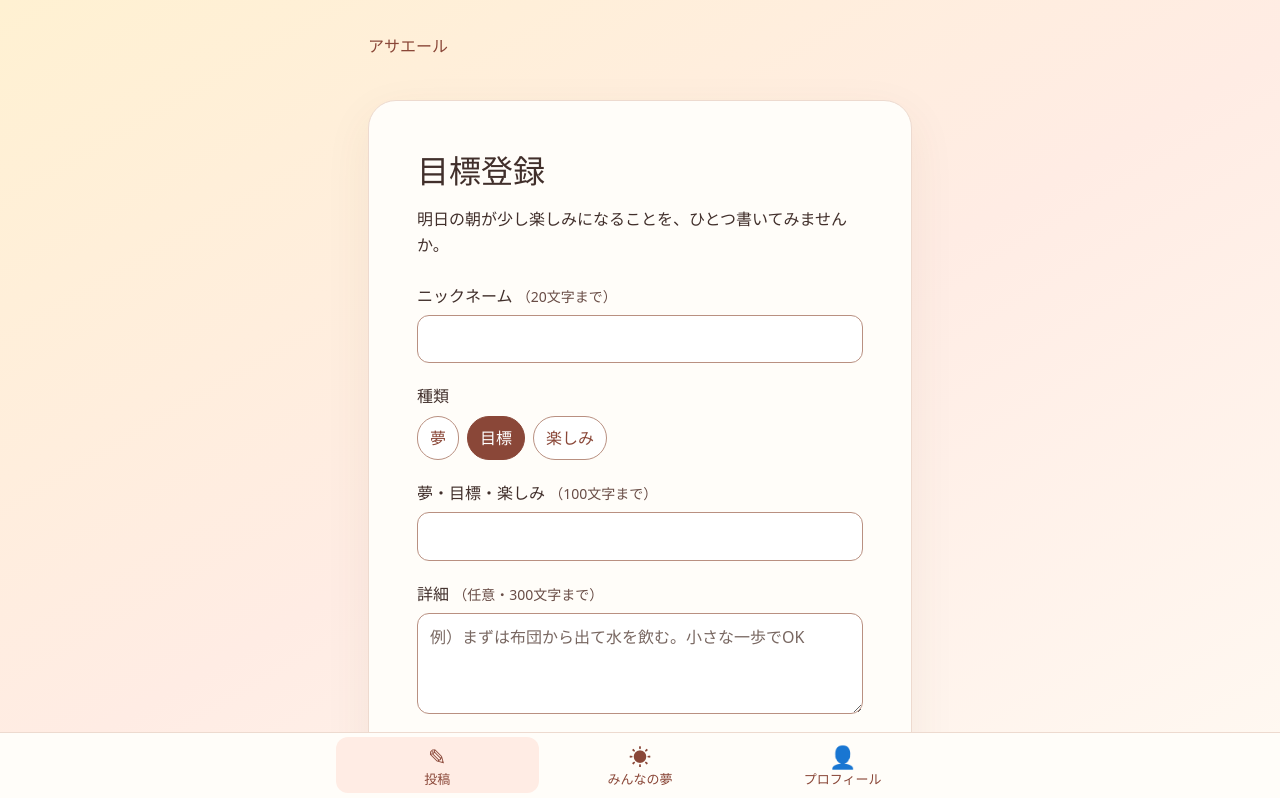
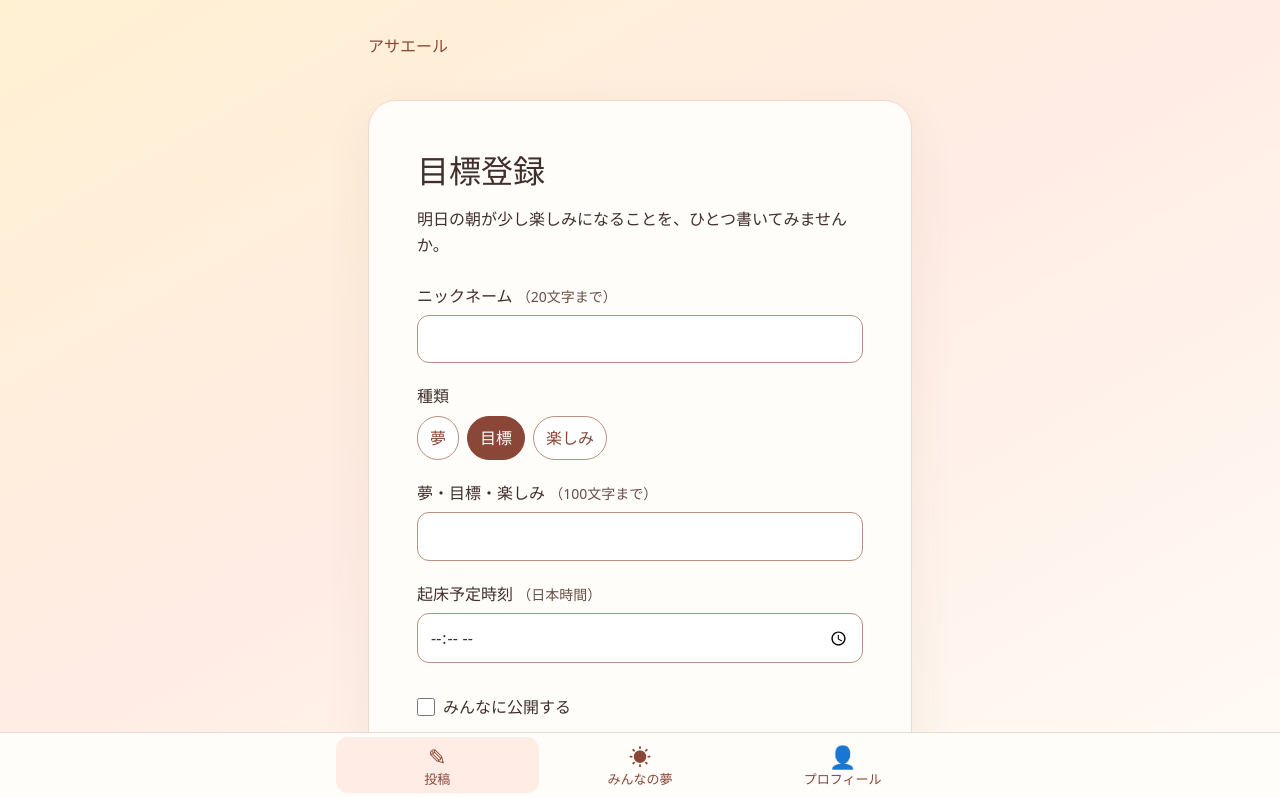
Before and after one commit to Ke-san0705/Asayell, a React (Vite) app: page / in a window 1280 px wide. Shown: the top 798 px of the page. Built offline with nearby package versions, Linux system fonts and the light colour scheme; no server answers.

Commit message:
Remove detail from goal registration

```diff
--- a/src/GoalRegistration.tsx
+++ b/src/GoalRegistration.tsx
@@ -4,7 +4,7 @@ import { defaultGoalCategory, goalCategoryLabels, type AsayellRepository, type G
 import { routePath } from './routes'
 
 export function GoalRegistration({ repository }: { repository: AsayellRepository }) {
-  const [fields, setFields] = useState({ nickname: '', title: '', detail: '', time: '' })
+  const [fields, setFields] = useState({ nickname: '', title: '', time: '' })
   const [category, setCategory] = useState<GoalCategory>(defaultGoalCategory)
   const [isPublic, setIsPublic] = useState(false)
   const [saving, setSaving] = useState(false)
@@ -27,7 +27,6 @@ export function GoalRegistration({ repository }: { repository: AsayellRepository
       const goal = await repository.createGoal({
         nickname: fields.nickname.trim(),
         title: fields.title.trim(),
-        detail: fields.detail.trim() || undefined,
         wake_at: nextWakeAt(fields.time),
         category,
         isPublic,
@@ -67,12 +66,6 @@ export function GoalRegistration({ repository }: { repository: AsayellRepository
             value={fields.title} onChange={(event) => update('title', event.target.value)} />
         </label>
         <label>
-          詳細 <span className="hint">（任意・{goalLimits.detail}文字まで）</span>
-          <textarea name="detail" rows={3} maxLength={goalLimits.detail}
-            placeholder="例）まずは布団から出て水を飲む。小さな一歩でOK"
-            value={fields.detail} onChange={(event) => update('detail', event.target.value)} />
-        </label>
-        <label>
           起床予定時刻 <span className="hint">（日本時間）</span>
           <input name="wakeTime" type="time" required
             value={fields.time} onChange={(event) => update('time', event.target.value)} />
@@ -84,7 +77,7 @@ export function GoalRegistration({ repository }: { repository: AsayellRepository
           みんなに公開する
         </label>
         <p className="visibility-description" id="public-goal-description">
-          起床予定時刻まで、ニックネーム・目標タイトル・詳細・起床予定が公開されます。
+          起床予定時刻まで、ニックネーム・目標タイトル・起床予定が公開されます。
           エールの本文と本人専用リンクは公開されません。
         </p>
         {error && <p className="feedback" role="alert">{error}</p>}
--- a/src/registrationFields.ts
+++ b/src/registrationFields.ts
@@ -1,16 +1,15 @@
-export const goalLimits = { nickname: 20, title: 100, detail: 300 }
+export const goalLimits = { nickname: 20, title: 100 }
 
 interface RegistrationFields {
   nickname: string
   title: string
-  detail: string
   time: string
 }
 
-export function isValidRegistration({ nickname, title, detail, time }: RegistrationFields) {
+export function isValidRegistration({ nickname, title, time }: RegistrationFields) {
   return nickname.trim().length > 0 && nickname.length <= goalLimits.nickname &&
     title.trim().length > 0 && title.length <= goalLimits.title &&
-    detail.length <= goalLimits.detail && /^(?:[01]\d|2[0-3]):[0-5]\d$/.test(time)
+    /^(?:[01]\d|2[0-3]):[0-5]\d$/.test(time)
 }
 
 const tokyoDate = new Intl.DateTimeFormat('sv-SE', {
```
Also changed, not shown: 2 other files (tests, documents, lock files or other folders).
